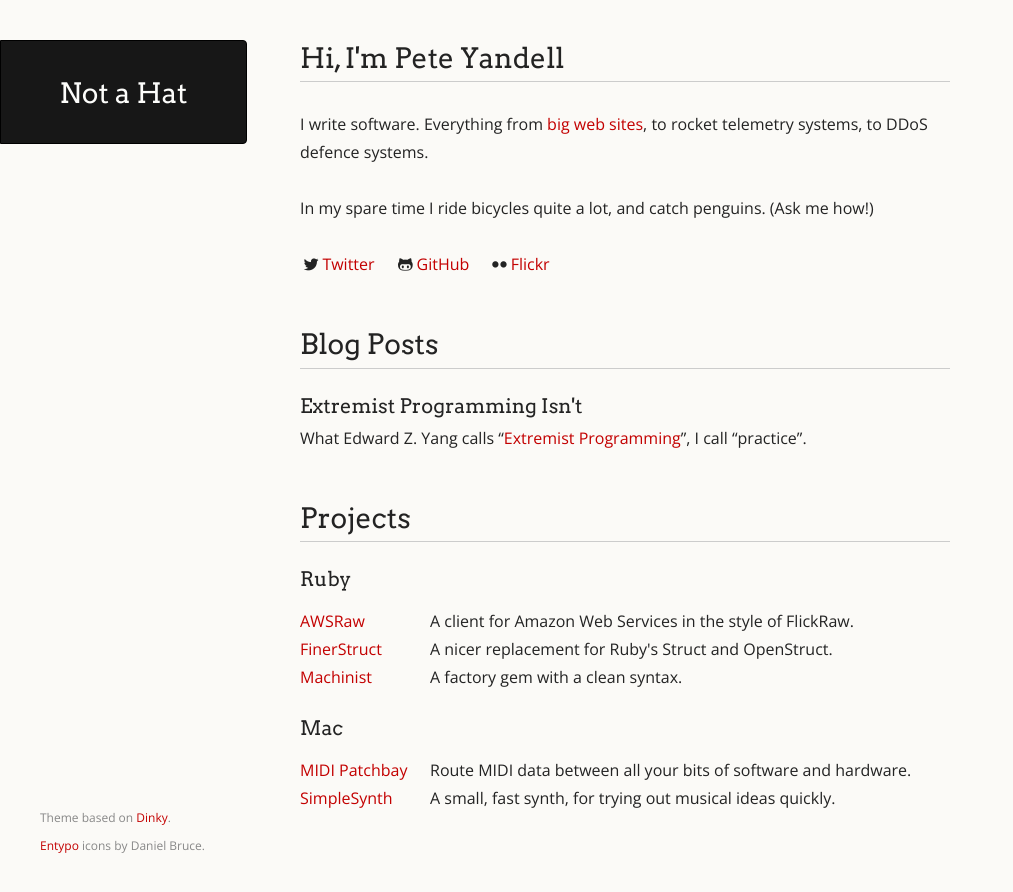
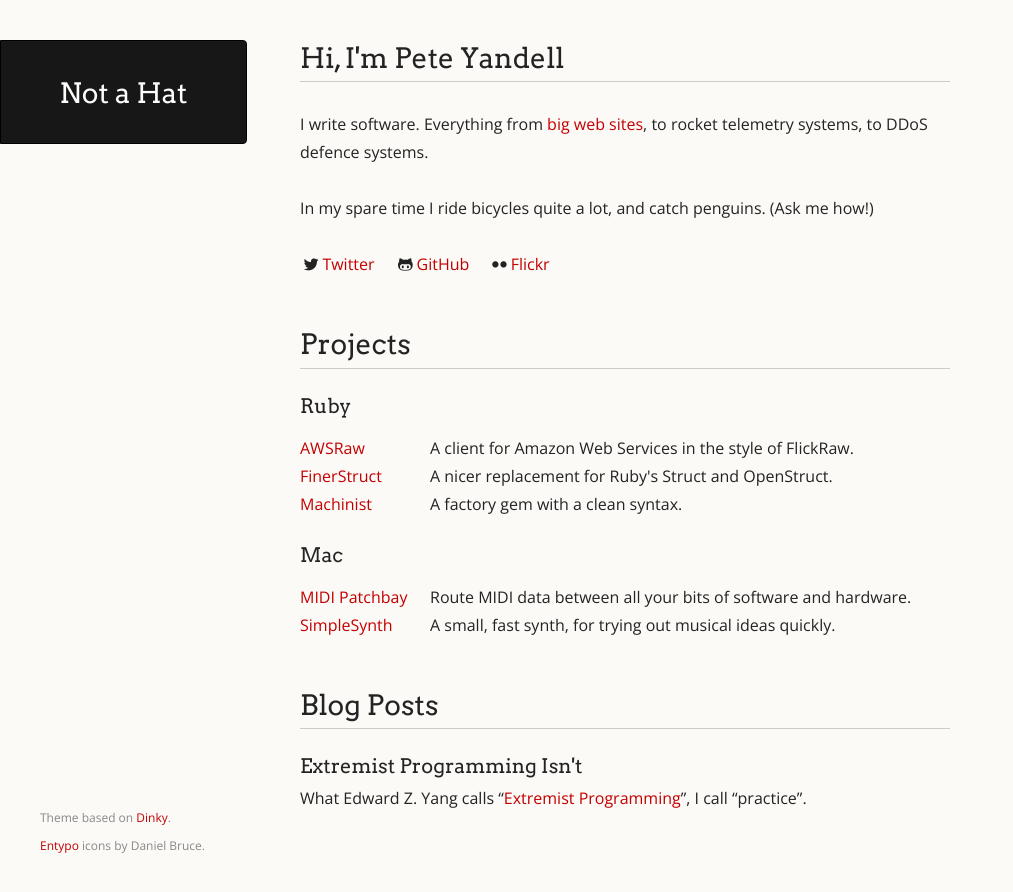
Before and after one commit to notahat/notahat.github.com, a Jekyll site: the page built from index.html, in a window 1280 px wide. Shown: the top 892 px of the page, without its empty margins (0-1013 px from the left). Built offline with Jekyll 4.4.1, drawn with Linux system fonts in a browser that asks for light colours.

Commit message:
Moved blog posts to the bottom of the home page.
It's not like I ever write any anyway. :(

```diff
--- a/index.html
+++ b/index.html
@@ -16,18 +16,6 @@ title: Not a Hat
       <li class="icon-github"><a href="https://github.com/notahat">GitHub</a></li>
       <li class="icon-flickr"><a href="http://www.flickr.com/photos/notahat">Flickr</a></li>
     </ul>
-  </section>
-
-
-  <section>
-    <h1>Blog Posts</h1>
-
-    {% for post in site.posts %}
-      <article>
-        <h2><a href="{{ post.url }}">{{ post.title }}</a></h2>
-        {{ post.excerpt | markdownify }}
-      </article>
-    {% endfor %}
   </section>
 
 
@@ -53,6 +41,18 @@ title: Not a Hat
       <dt><a href="/simplesynth">SimpleSynth</a></dt>
         <dd>A small, fast synth, for trying out musical ideas quickly.</dd>
     </dl>
+  </section>
 
+
+  <section>
+    <h1>Blog Posts</h1>
+
+    {% for post in site.posts %}
+      <article>
+        <h2><a href="{{ post.url }}">{{ post.title }}</a></h2>
+        {{ post.excerpt | markdownify }}
+      </article>
+    {% endfor %}
   </section>
+
 </div>
```
